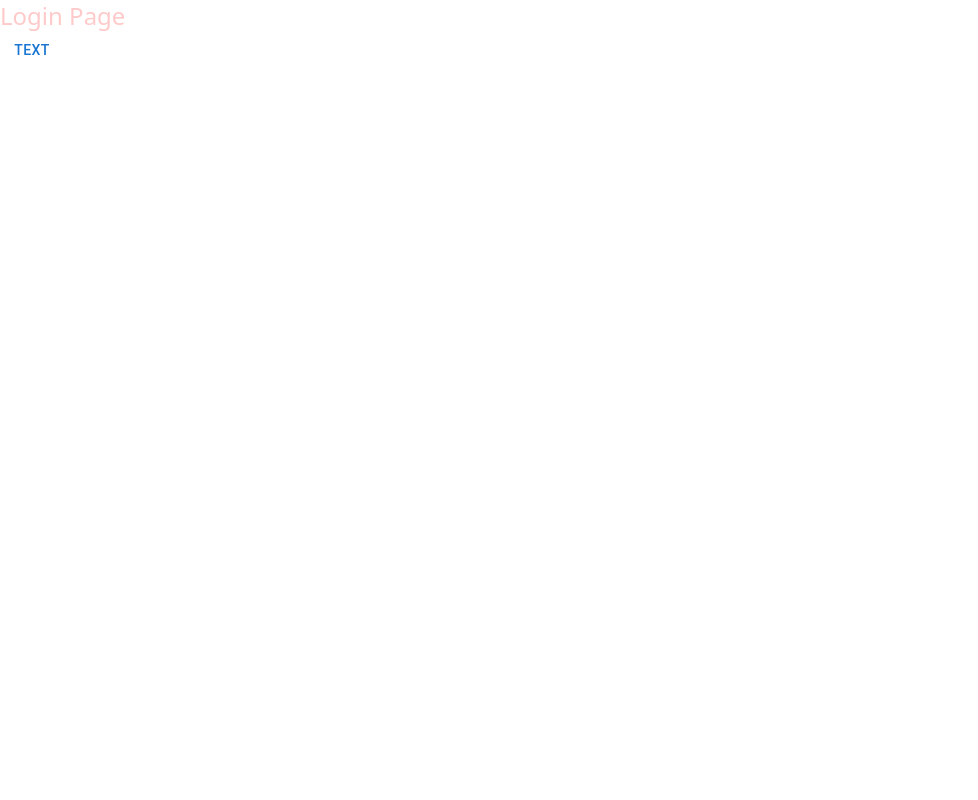
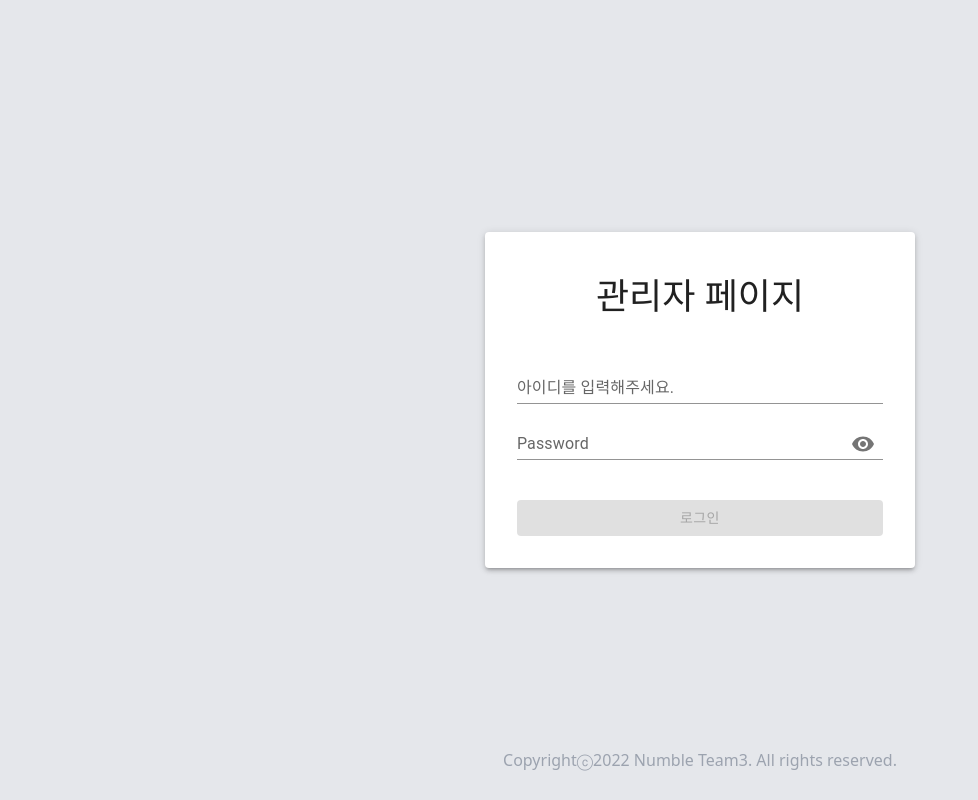
Before and after one commit to Numble3/admin, a React (Vite) app: page /login in a window 1280 px wide. Shown: the top 800 px of the page, without its empty margins (0-978 px from the left). Built offline with nearby package versions, Linux system fonts and the light colour scheme.

Commit message:
feat: login page

```diff
--- /dev/null
+++ b/src/components/layout/mui-theme.tsx
@@ -0,0 +1,12 @@
+import { createTheme, ThemeProvider } from '@mui/material';
+import { ReactNode } from 'react';
+
+const theme = createTheme({
+  palette: {
+    primary: { main: 'rgb(107,124,118)', light: 'rgb(209,213,219)', dark: 'rgb(55,65,81)' },
+  },
+});
+
+export const MuiTheme = ({ children }: { children: ReactNode }) => {
+  return <ThemeProvider theme={theme}>{children}</ThemeProvider>;
+};
--- a/src/components/layout/navigation.tsx
+++ b/src/components/layout/navigation.tsx
@@ -13,7 +13,6 @@ const sidebar: SidebarType[] = [
 
 const LayoutNavigation = () => {
   const location = useLocation();
-
   const current = useMemo(() => location.pathname.replace(/[/]/, ''), [location]);
 
   return (
--- a/src/pages/login.tsx
+++ b/src/pages/login.tsx
@@ -1,10 +1,70 @@
-import { Button } from '@mui/material';
+import { Visibility, VisibilityOff } from '@mui/icons-material';
+import {
+  Box,
+  Button,
+  FormControl,
+  IconButton,
+  Input,
+  InputAdornment,
+  InputLabel,
+  Paper,
+  TextField,
+} from '@mui/material';
+import { useState } from 'react';
+import { useNavigate } from 'react-router-dom';
 
 export default function LoginPage() {
+  const [id, setId] = useState('');
+  const [pwd, setPwd] = useState('');
+  const [showPassword, setShowPassword] = useState(false);
+
+  const navigate = useNavigate();
+
+  const handleLogin = async () => {
+    //TODO: login API
+    navigate('/user');
+  };
+
   return (
-    <div>
-      <h1 className='text-red-200'>Login Page</h1>
-      <Button variant='text'>Text</Button>
-    </div>
+    <Box className='grid h-full w-full place-items-center bg-gray-200'>
+      <Paper elevation={3} className='rounded-lg p-8'>
+        <h1 className='mt-3 mb-10 text-center text-4xl'>관리자 페이지</h1>
+        <div className='mb-10 flex flex-col gap-2'>
+          <TextField
+            sx={{ width: '40ch' }}
+            variant='standard'
+            value={id}
+            color='primary'
+            onChange={e => setId(e.target.value)}
+            label='아이디를 입력해주세요.'
+          />
+          <FormControl sx={{ width: '40ch' }} variant='standard'>
+            <InputLabel htmlFor='standard-adornment-password'>Password</InputLabel>
+            <Input
+              id='standard-adornment-password'
+              type={showPassword ? 'text' : 'password'}
+              value={pwd}
+              onChange={e => setPwd(e.target.value)}
+              endAdornment={
+                <InputAdornment position='end'>
+                  <IconButton
+                    aria-label='toggle password visibility'
+                    onClick={() => setShowPassword(p => !p)}
+                  >
+                    {showPassword ? <VisibilityOff /> : <Visibility />}
+                  </IconButton>
+                </InputAdornment>
+              }
+            />
+          </FormControl>
+        </div>
+        <Button onClick={handleLogin} variant='contained' className='w-full' disabled={!id || !pwd}>
+          로그인
+        </Button>
+      </Paper>
+      <footer className='absolute bottom-7 text-gray-400 '>
+        Copyrightⓒ2022 Numble Team3. All rights reserved.
+      </footer>
+    </Box>
   );
 }
--- a/src/routes.tsx
+++ b/src/routes.tsx
@@ -1,6 +1,7 @@
 import { lazy, Suspense, useEffect } from 'react';
 import { useLocation, useNavigate, useRoutes } from 'react-router-dom';
 import LayoutContainer from './components/layout';
+import { MuiTheme } from './components/layout/mui-theme';
 
 const Login = lazy(() => import('src/pages/login'));
 const User = lazy(() => import('src/pages/user'));
@@ -15,7 +16,8 @@ export default function Routes() {
 
   useEffect(() => {
     if (location.pathname === '/') {
-      navigate('login');
+      //TODO: check authorization
+      navigate('/login');
     }
   });
 
@@ -24,13 +26,19 @@ export default function Routes() {
       path: 'login',
       element: (
         <Suspense fallback={null}>
-          <Login />
+          <MuiTheme>
+            <Login />
+          </MuiTheme>
         </Suspense>
       ),
     },
     {
       path: '/',
-      element: <LayoutContainer />,
+      element: (
+        <MuiTheme>
+          <LayoutContainer />
+        </MuiTheme>
+      ),
       children: [
         {
           path: 'user',
```
